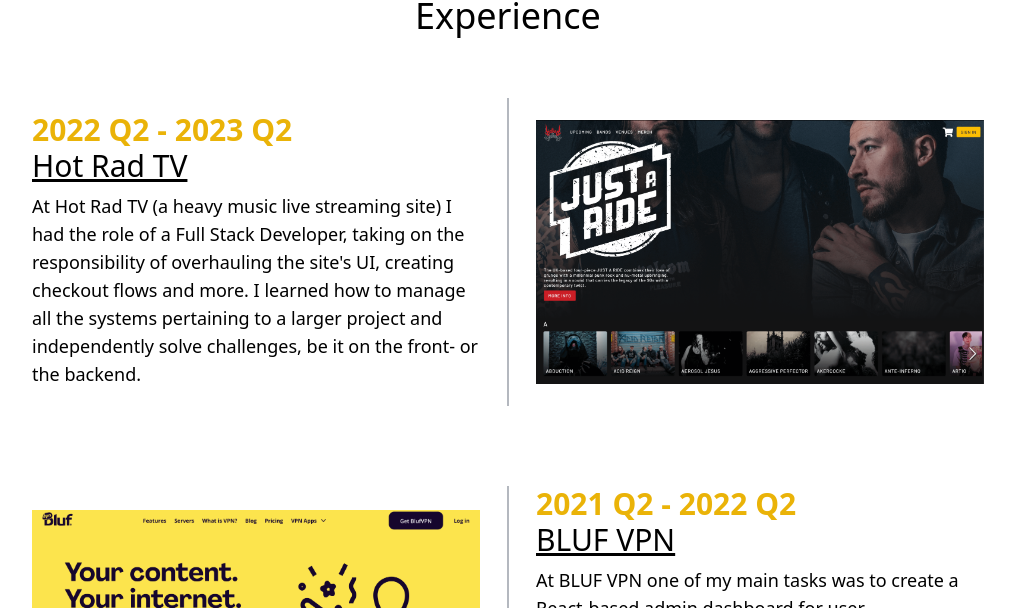
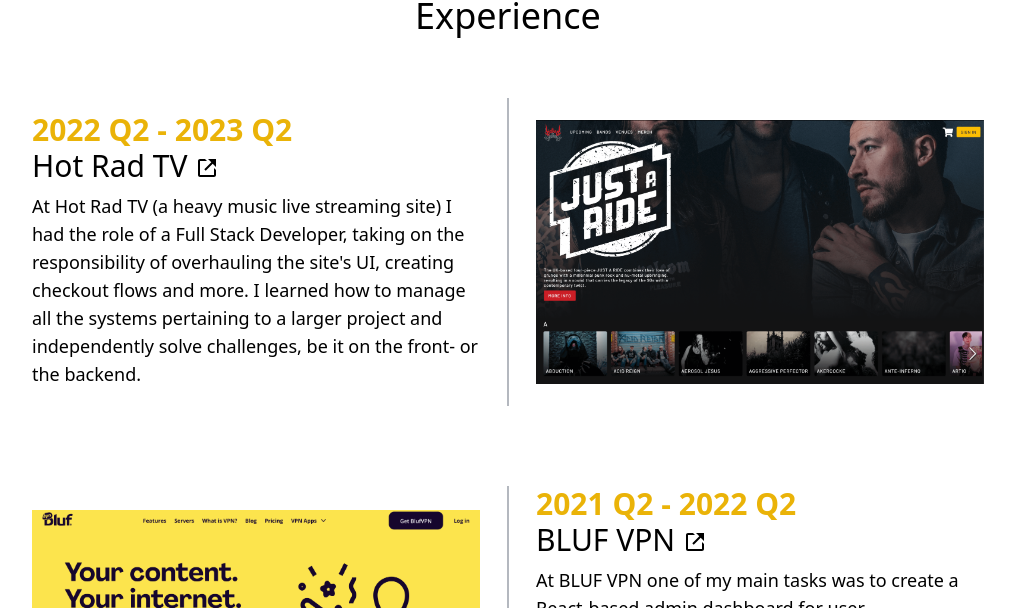
Before and after one commit to mikaelpac/my-portfolio, a Next.js app: page / in a window 1280 px wide. Shown: the part 1204-1812 px from the top of the page, without its empty margins (132-1147 px from the left). Built offline with nearby package versions, Linux system fonts and the light colour scheme.

Commit message:
swapped icons

```diff
--- a/src/components/ProjectItem.tsx
+++ b/src/components/ProjectItem.tsx
@@ -4,7 +4,7 @@
 import { Collapse } from "react-collapse"
 import {AiOutlineMinus} from "react-icons/ai"
 import {AiOutlinePlus} from "react-icons/ai"
-import {BsLink} from "react-icons/bs"
+import {BiLinkExternal} from "react-icons/bi"
 
 interface ProjectItemProps {
   index: number; // Add index prop to ProjectItemProps
@@ -55,7 +55,7 @@
         <p>{description}</p>
         {link &&
         <Link href={link} className="mr-1" rel="noopener noreferrer" target="_blank">
-            <BsLink size={24}/>
+            <BiLinkExternal size={24}/>
           </Link>}
         </div>
 
--- a/src/components/TimelineItem.tsx
+++ b/src/components/TimelineItem.tsx
@@ -2,6 +2,7 @@
 import React from "react";
 import Image, { StaticImageData } from "next/image";
 import Link from "next/link";
+import {BiLinkExternal} from "react-icons/bi"
 
 interface TimelineItemProps {
   title: string;
@@ -20,8 +21,9 @@
   reverse,
   link
 }) => {
-  const flexDirection = reverse ? "flex-row" : "flex-row-reverse";
-  const isMobileAppImg = title === "AO Solutions Oy"
+
+  const flexDirection:string = reverse ? "flex-row" : "flex-row-reverse";
+  const isMobileAppImg:boolean = title === "AO Solutions Oy"
 
   return (
     <div className={` rounded-lg relative md:flex md:items-center mb-1 ${flexDirection} md:h-96`}>
@@ -29,9 +31,12 @@
         <h2 className={`text-2xl md:text-3xl text-yellow-500 dark:text-yellow-400 font-bold`}>{duration}</h2>
       {link ?
           <Link href={link} rel="noopener noreferrer" target="_blank">
-            <h3 className="text-xl md:text-3xl font-bold md:font-normal underline text-black dark:text-white  mb-2">{title}</h3>
+            <div className="flex justify-start items-center mb-2">
+            <h3 className="text-xl font-bold md:font-normal md:text-3xl text-black dark:text-white">{title}</h3>
+            <BiLinkExternal className="ml-2 md:mt-1 md:text-2xl text-xl"/>
+            </div>
           </Link>
-             : <h3 className="text-xl md:text-3xl font-bold md:font-normal text-black dark:text-white  mb-2">{title}</h3> }
+         : <h3 className="text-xl md:text-3xl font-bold md:font-normal text-black dark:text-white  mb-2">{title}</h3> }
         <p className="text-lg text-black dark:text-slate-300 mb-4">{description}</p>
       </div>
       <div className={`md:w-1/2 md:max-h-80 flex md:px-5 px-4 justify-start ${reverse ? "" : ""} ${isMobileAppImg ? "max-h-80" : ""}`}>
@@ -45,7 +50,7 @@
         />
       </div>
      {/* TODO: Use last child selector instead */}
-    {title !== "AO Solutions Oy"  && <hr className="h-px border-0 my-8 mx-2 bg-gray-500 dark:bg-pink-500 dark:opacity-60"></hr>}
+    {!isMobileAppImg && <hr className="h-px border-0 my-8 mx-2 bg-gray-500 dark:bg-pink-500 dark:opacity-60"></hr>}
       <div className="absolute left-1/2 md:h-4/5 w-px dark:bg-pink-500 bg-gray-500 dark:opacity-75 transform -translate-x-1/2 dark:shadow-pink-500/30"></div>
     </div>
   );
--- a/src/data/projectsData.tsx
+++ b/src/data/projectsData.tsx
@@ -65,7 +65,7 @@
         workPlace: "BLUF VPN",
         technology: "Frontend",
         secondaryTechnology: "Backend",
-        description: "Built a React-based admin dashboard for managing users -  implementing the UI according to Figma designs made by coworkers. Learned how to paginate users efficiently using a GraphQL API.",
+        description: "Built a React-based admin dashboard for managing users - implementing the UI according to Figma designs made by coworkers. Learned how to paginate users efficiently using a GraphQL API.",
         colorCode: "#eab308",
         link: null
 
```
